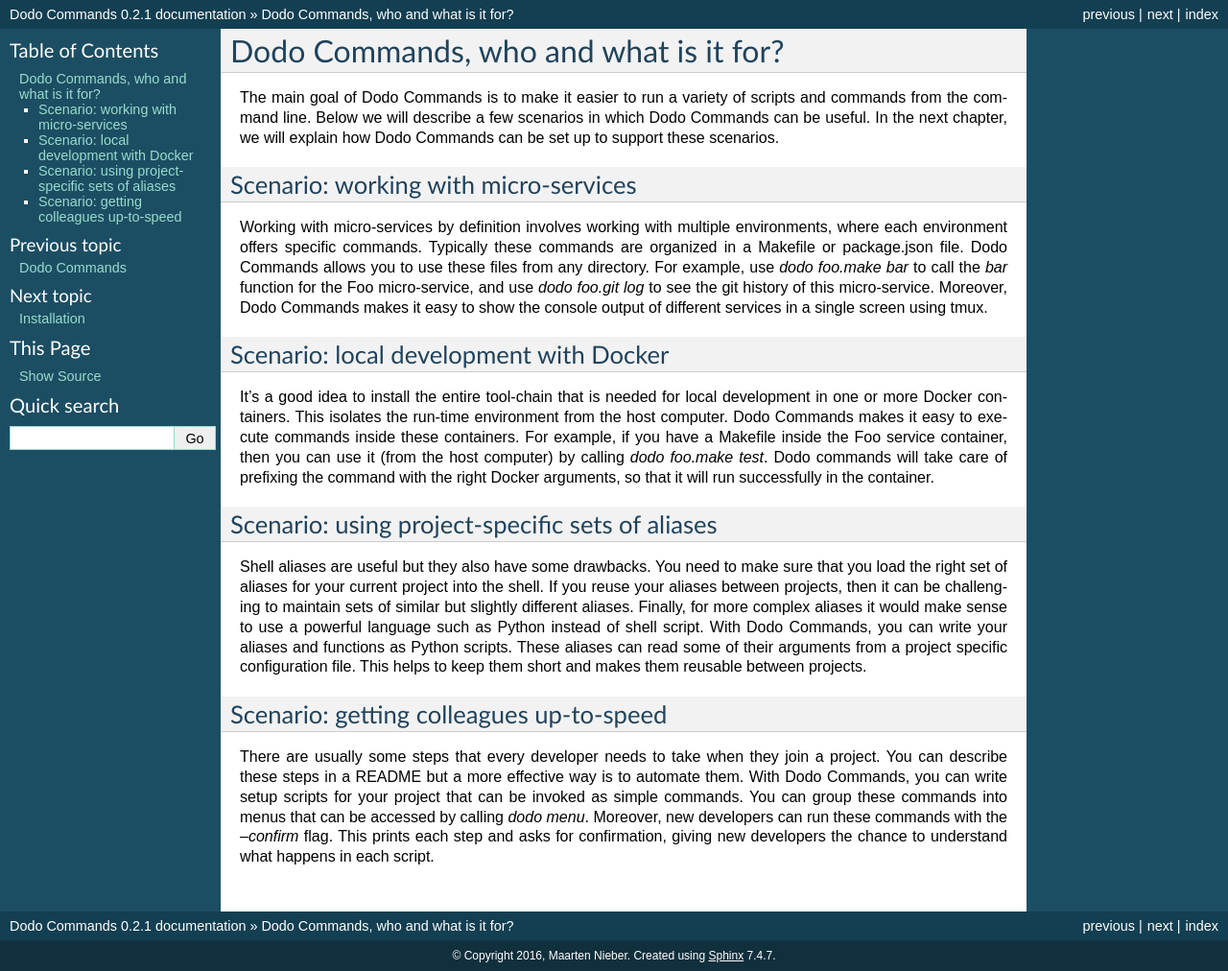
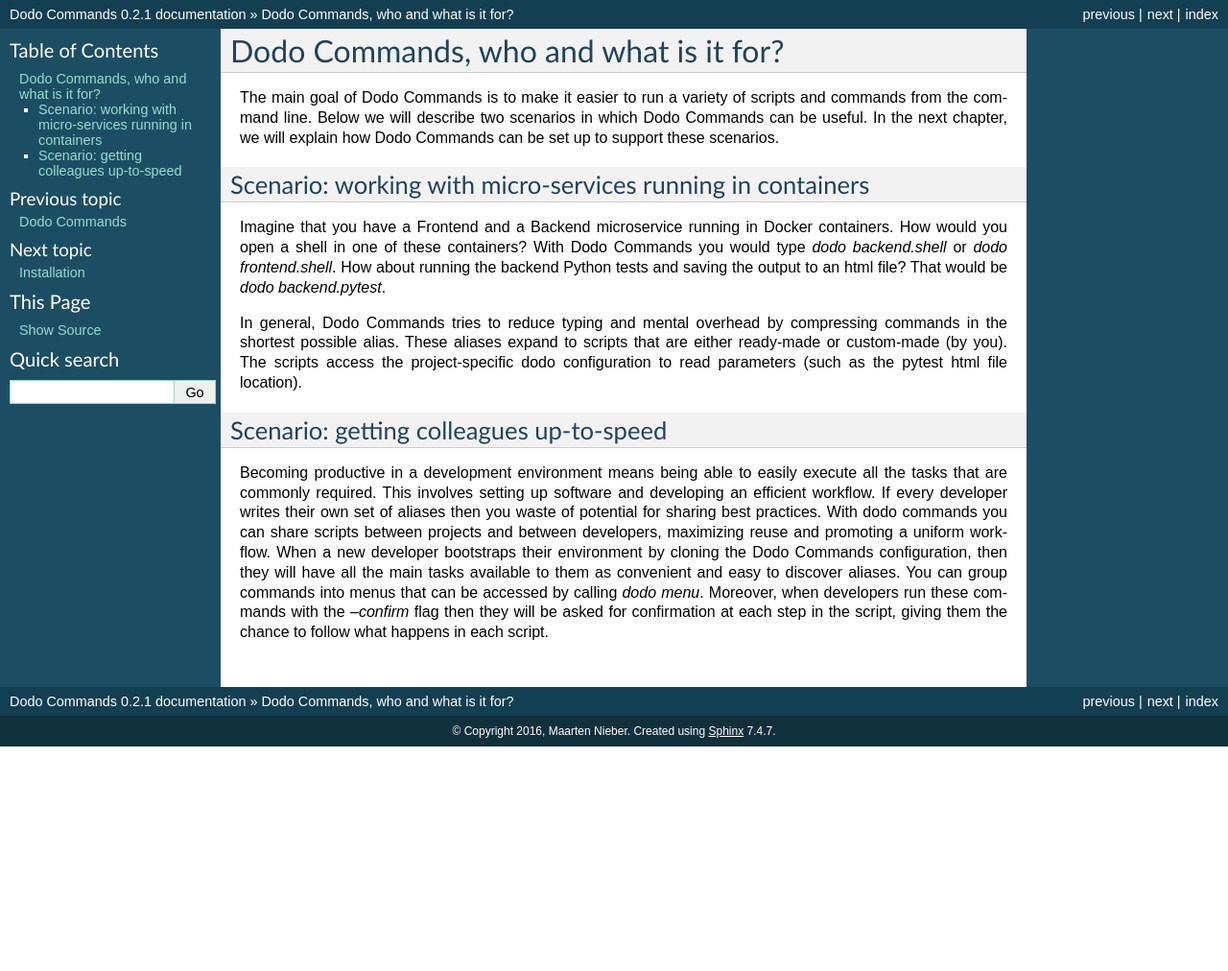
Before and after one commit to mnieber/dodo-commands, a Sphinx documentation site: the page built from doc/goals.rst, in a window 1280 px wide. Shown: the whole page at 96% size. Built offline with Sphinx 7.4.7, drawn with Linux system fonts in a browser that asks for light colours; after the commit the page ends 900 px from its top, so only the background shows below that.

Commit message:
Improve the documentation of the Dodo Commands goals

```diff
--- a/doc/goals.rst
+++ b/doc/goals.rst
@@ -1,28 +1,25 @@
 Dodo Commands, who and what is it for?
 ======================================
 
-The main goal of Dodo Commands is to make it easier to run a variety of scripts and commands from the command line. Below we will describe a few scenarios in which Dodo Commands can be useful. In the next chapter, we will explain how Dodo Commands can be set up to support these scenarios.
+The main goal of Dodo Commands is to make it easier to run a variety of scripts and commands from the command line. Below we will describe two scenarios in which Dodo Commands can be useful. In the next chapter, we will explain how Dodo Commands can be set up to support these scenarios.
 
 
-Scenario: working with micro-services
--------------------------------------
+Scenario: working with micro-services running in containers
+-----------------------------------------------------------
 
-Working with micro-services by definition involves working with multiple environments, where each environment offers specific commands. Typically these commands are organized in a Makefile or package.json file. Dodo Commands allows you to use these files from any directory. For example, use `dodo foo.make bar` to call the `bar` function for the Foo micro-service, and use `dodo foo.git log` to see the git history of this micro-service. Moreover, Dodo Commands makes it easy to show the console output of different services in a single screen using tmux.
+Imagine that you have a Frontend and a Backend microservice running in Docker containers. How would you open a shell in one of these containers? With Dodo Commands you would type `dodo backend.shell` or `dodo frontend.shell`. How about running the backend Python tests and saving the output to an html file? That would be `dodo backend.pytest`.
 
-
-Scenario: local development with Docker
----------------------------------------
-
-It's a good idea to install the entire tool-chain that is needed for local development in one or more Docker containers. This isolates the run-time environment from the host computer. Dodo Commands makes it easy to execute commands inside these containers. For example, if you have a Makefile inside the Foo service container, then you can use it (from the host computer) by calling `dodo foo.make test`. Dodo commands will take care of prefixing the command with the right Docker arguments, so that it will run successfully in the container.
-
-
-Scenario: using project-specific sets of aliases
-------------------------------------------------
-
-Shell aliases are useful but they also have some drawbacks. You need to make sure that you load the right set of aliases for your current project into the shell. If you reuse your aliases between projects, then it can be challenging to maintain sets of similar but slightly different aliases. Finally, for more complex aliases it would make sense to use a powerful language such as Python instead of shell script. With Dodo Commands, you can write your aliases and functions as Python scripts. These aliases can read some of their arguments from a project specific configuration file. This helps to keep them short and makes them reusable between projects.
+In general, Dodo Commands tries to reduce typing and mental overhead by compressing commands in the shortest possible alias. These aliases expand to scripts that are either ready-made or custom-made (by you). The scripts access the project-specific dodo configuration to read parameters (such as the pytest html file location).
 
 
 Scenario: getting colleagues up-to-speed
 ----------------------------------------
 
-There are usually some steps that every developer needs to take when they join a project. You can describe these steps in a README but a more effective way is to automate them. With Dodo Commands, you can write setup scripts for your project that can be invoked as simple commands. You can group these commands into menus that can be accessed by calling `dodo menu`. Moreover, new developers can run these commands with the `--confirm` flag. This prints each step and asks for confirmation, giving new developers the chance to understand what happens in each script.
+Becoming productive in a development environment means being able to easily
+execute all the tasks that are commonly required. This involves setting up software and developing an efficient workflow. If every developer writes their
+own set of aliases then you waste of potential for sharing best practices.
+With dodo commands you can share scripts between projects and between developers,
+maximizing reuse and promoting a uniform workflow.
+When a new developer bootstraps their environment by cloning the Dodo Commands
+configuration, then they will have all the main tasks available to them
+as convenient and easy to discover aliases. You can group commands into menus that can be accessed by calling `dodo menu`. Moreover, when developers run these commands with the `--confirm` flag then they will be asked for confirmation at each step in the script, giving them the chance to follow what happens in each script.
```
